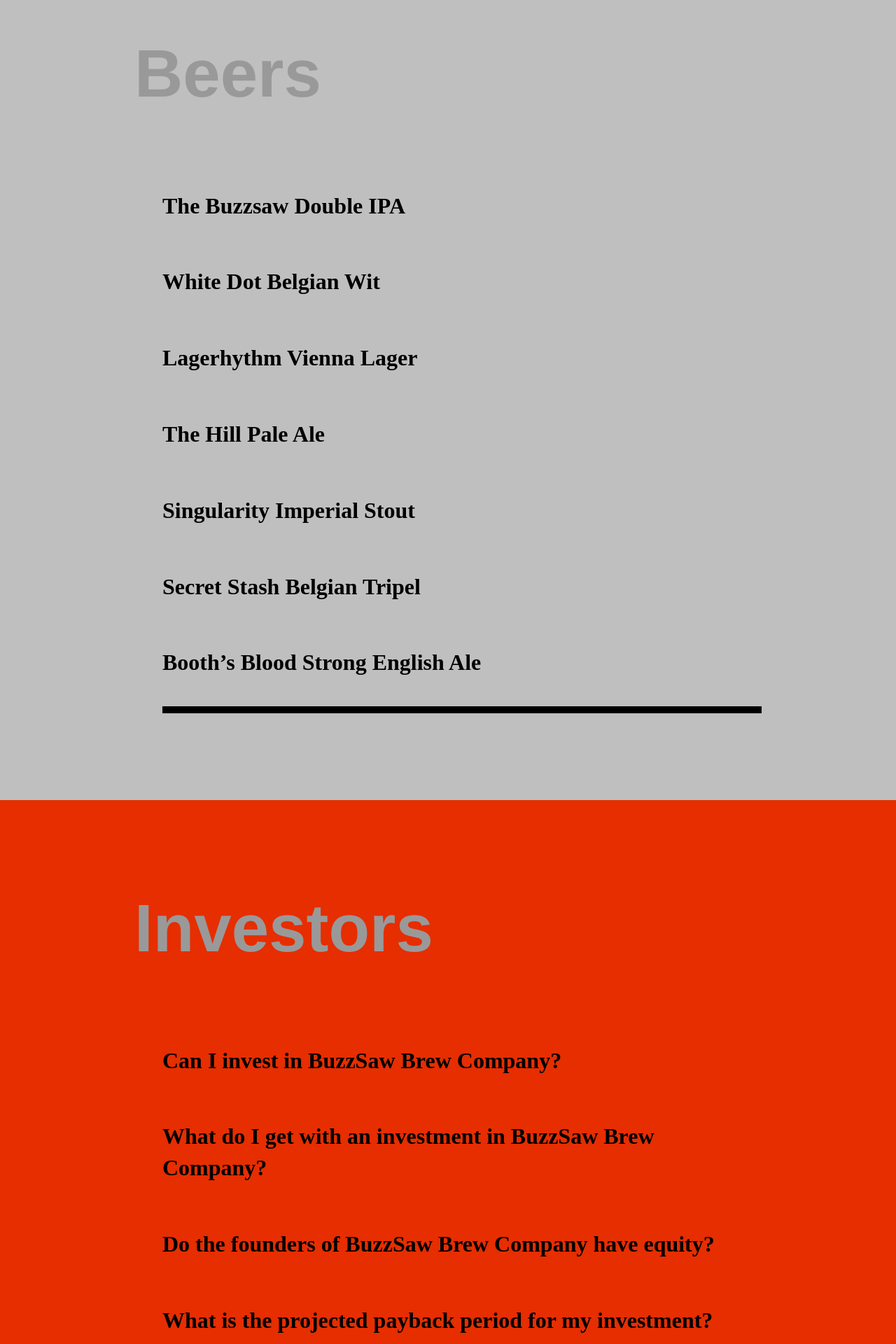
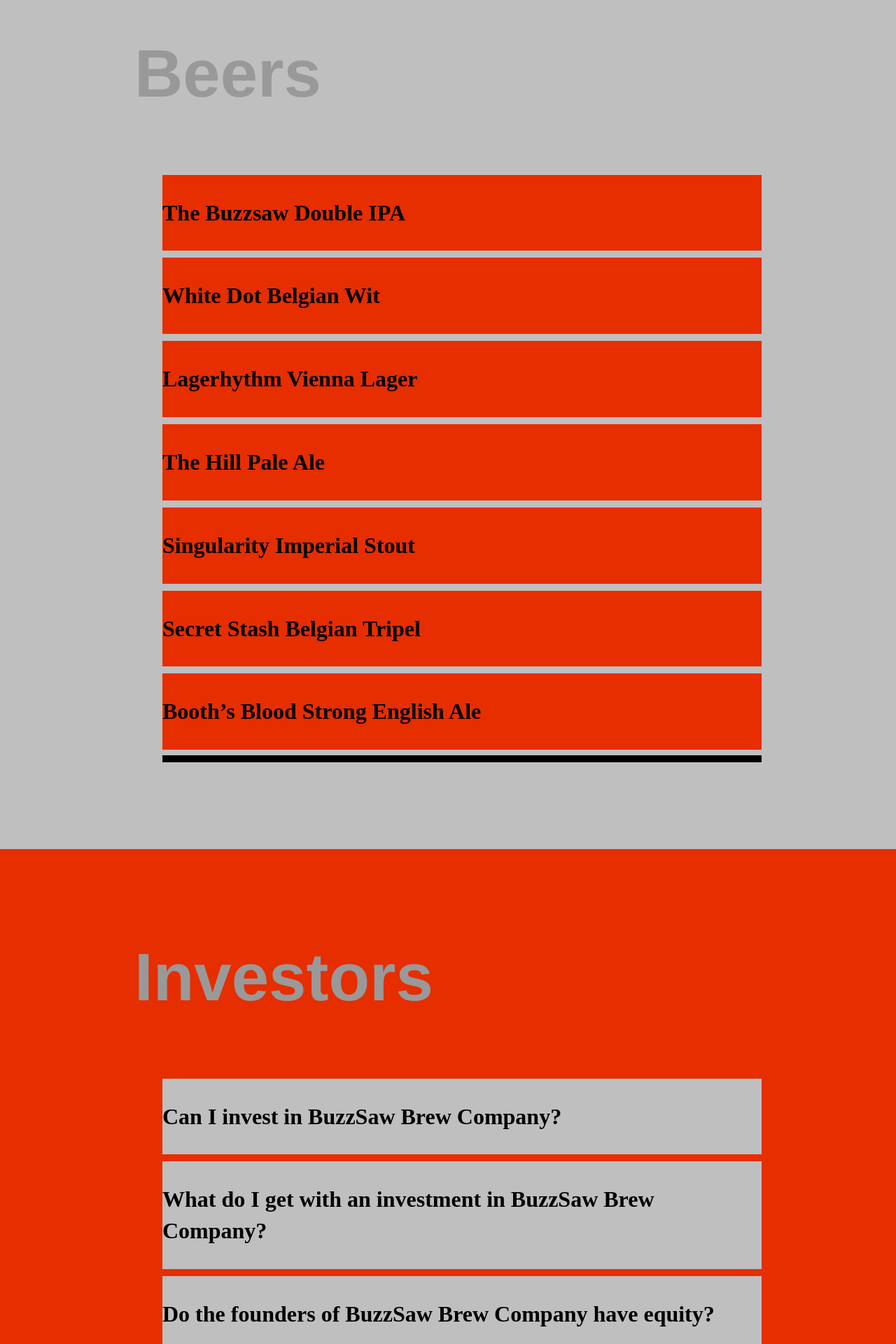
Before and after one commit to arquinn/arquinn.github.io, a Jekyll site: the page built from test.html, in a window 1280 px wide. Shown: the part 1338-3258 px from the top of the page at 70% size. Built offline with Jekyll 4.4.1, drawn with Linux system fonts in a browser that asks for light colours; nearby versions of some CDN libraries.

Commit message:
Update test.html

```diff
--- a/test.html
+++ b/test.html
@@ -16,21 +16,21 @@ layout: sections
   <div class="blurb">
       <h2 class="section-heading">Beers</h2>
     <ul class="faq">
-        <li class="question">The Buzzsaw Double IPA</li>
+        <li class="question beer">The Buzzsaw Double IPA</li>
         <li class="answer">Pale, rye and light caramel malts are very well balanced against the warrior, amarillo, simcoe and cascade hops. There are a lot of hops. 9.5% ABV 104 IBU </li>
-        <li class="question">White Dot Belgian Wit</li>
+        <li class="question beer">White Dot Belgian Wit</li>
         <li class="answer">A spicy Belgian-style ale brewed with wheat and coriander. Very refreshing and light. 5% ABV 20 IBU</li>
 
-        <li class="question">Lagerhythm Vienna Lager</li>
+        <li class="question beer">Lagerhythm Vienna Lager</li>
         <li class="answer">
 Rust colored, sweet and brewed with Germany tradition in mind. Lagering for one month makes this beer exceptionally smooth and balanced. The caramel-forward flavor, vienna malt and noble hops are delicious. Definitely Gemütlichkeit. 4.7% ABV 19 IBU</li>
-        <li class="question">The Hill Pale Ale</li>
+        <li class="question beer">The Hill Pale Ale</li>
         <li class="answer">We used vienna as the base malt. Wholesome hoppage with Mosaic gives us a wonderful array of aromas. 4.7% 45 IBU</li>
-        <li class="question">Singularity Imperial Stout</li>
+        <li class="question beer">Singularity Imperial Stout</li>
         <li class="answer">True to its namesake, it is the darkest beer we will ever brew. Roasted malts, maple syrup and brown sugar contrasted with a subtle bitterness, makes Singularity a massive beer, relatively speaking... 9.5% ABV 55 IBU</li>
-        <li class="question">Secret Stash Belgian Tripel</li>
+        <li class="question beer">Secret Stash Belgian Tripel</li>
         <li class="answer">Pilsner malt, wheat and lots of sugar makes Secret Stash a bit sweet, a bit dry and very tasty. Brewed traditionally with Saaz and Tettnang hops and a pinch of coriander for good measure. 9.2% ABV 27 IBU</li>
-        <li class="question">Booth’s Blood Strong English Ale</li>
+        <li class="question beer">Booth’s Blood Strong English Ale</li>
         <li class="answer">The rainbow of malts in this beer makes it a mouthful. Barley, corn, oats and molasses impart a dark, bready, sweetness. Warm and cheerful, this one will cure whatever ails you. 10% ABV 58 IBU</li>
         <hr />
     </ul>
@@ -40,16 +40,15 @@ Rust colored, sweet and brewed with Germany tradition in mind. Lagering for one
   <div class="blurb">
     <h2 class="section-heading">Investors</h2>
     <ul class="faq">
-        <li class="question">Can I invest in BuzzSaw Brew Company?</li>
+        <li class="question invest">Can I invest in BuzzSaw Brew Company?</li>
         <li class="answer"> Yes. BuzzSaw Brew Co is taking investments from anyone interested in owning a part of our passion. With minimum investments starting at $5,000.00, BuzzSaw Brew Co is selling community oriented equity in hopes of raising $700,000.00.</li>
-        <li class="question">What do I get with an investment in BuzzSaw Brew Company?</li>
+        <li class="question invest">What do I get with an investment in BuzzSaw Brew Company?</li>
         <li class="answer"> Your investment will yield you equity in proportion to your initial contribution and the total cost of $700,000.00.</li>
-        <li class="question">Do the founders of BuzzSaw Brew Company have equity?</li>
+        <li class="question invest">Do the founders of BuzzSaw Brew Company have equity?</li>
         <li class="answer">The founders will not start with any equity, and will rather earn equity as your investment is paid back. Once you receive your initial investment back, the founders will gain 25% equity. Once you receive two-times your initial investment, the founders will gain 40% equity. Once you receive three-times your initial investment, the founders will gain 60% equity—the maximum reserved for them.</li>
-        <li class="question">What is the projected payback period for my investment?</li>
+        <li class="question invest">What is the projected payback period for my investment?</li>
         <li class="answer">We project your initial investment to be returned by the end of Year 3, for it to double by the end of year 5, and for it to triple by year 7.</li>
-
-        <li class="question">When will BuzzSaw Brew Company be open?</li>
+        <li class="question invest">When will BuzzSaw Brew Company be open?</li>
         <li class="answer">We will be closing financing December 31, 2016, with the target of opening our doors in the Summer of 2017.</li>
         <hr />
 
```
